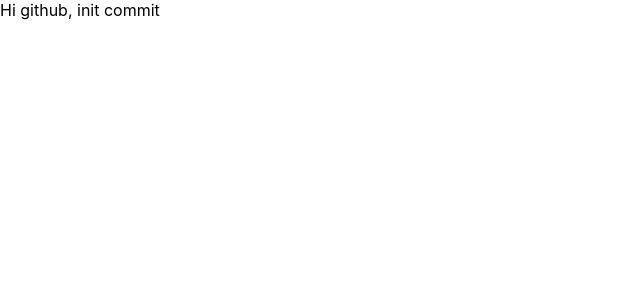
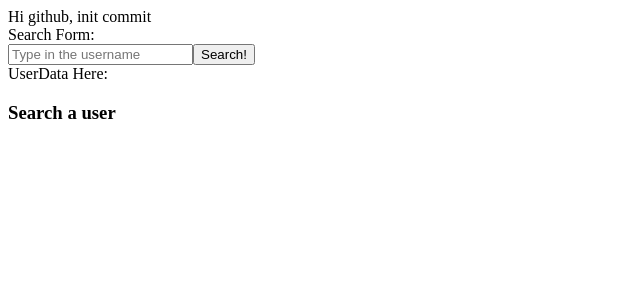
Before and after one commit to JasonAJordan/ritani-cc, a React (Create React App) app: page / in a window 1280 px wide. Shown: the top 300 px of the page, without its empty margins (0-640 px from the left). Built offline with nearby package versions, Linux system fonts and the light colour scheme.

Commit message:
User GETS and followers GETS working, need authenticated requests.

```diff
--- a/src/App.js
+++ b/src/App.js
@@ -1,12 +1,50 @@
 //import logo from './logo.svg';
 //import './App.css';
 
+import React, { useState, useEffect } from "react";
+import Search from "./Search";
+import UserData from "./UserData";
+
+
 function App() {
+
+  const [githubData, setGitHubData] = useState(null);
+  const [followers, setFollowers] = useState(null);
+  const [page, setPage] = useState(1);
+
+
+  function fetchFollowers(pageNumber, github = githubData ){
+    fetch(`https://api.github.com/users/${github.login.toLowerCase()}/followers?page=${pageNumber}&per_page=20`,{
+                method: "GET",
+                headers: {
+                    'Content-Type': 'application/json',
+                  },
+                })
+                .then(response => response.json())
+                .then(data => {
+                    setFollowers(data);
+                })
+  }
+
   return (
     <div className="App">
       <header className="App-header">
         Hi github, init commit
       </header>
+
+
+      <div>
+        <Search setGitHubData={setGitHubData} setFollowers={setFollowers} fetchFollowers={fetchFollowers}/>
+      </div>
+
+      <div>
+        UserData Here:
+
+        <UserData githubData={githubData} followers={followers} page={page} setPage={setPage} fetchFollowers={fetchFollowers}/>
+
+      </div>
+
+
     </div>
   );
 }
--- /dev/null
+++ b/src/Search.js
@@ -0,0 +1,64 @@
+import React, { useState, useEffect } from "react";
+
+function Search ({setGitHubData, setFollowers, fetchFollowers}){
+    const [search, setSearch] = useState("");
+
+
+    function handleFormChange(event){
+        setSearch(event.target.value);
+    }
+
+    // function handleFormChange(event){
+    //     setFormData({...formData,
+    //     [event.target.name]: event.target.value
+    //     })
+    // }
+
+    function handleSearch(event){
+        event.preventDefault();
+
+        fetch(`https://api.github.com/users/${search}`,{
+            method: "GET",
+            headers: {
+                'Content-Type': 'application/json',
+              },
+            })
+            .then(response => response.json())
+            .then(data => {
+                setGitHubData(data)
+                handleFollowers(data);
+            })
+
+    }
+
+    function handleFollowers(github){
+        if (github.login){
+            fetchFollowers(1, github);
+        }
+    }
+
+
+    return (
+        <div>
+            Search Form:
+
+            <form onSubmit={handleSearch}>
+                <input type="text" name="search" placeholder="Type in the username"
+                    value={search}
+                    onChange={handleFormChange}
+                />
+
+                <button type="submit">Search!</button>
+
+            </form>
+
+
+
+        </div>
+
+    );
+
+
+}
+
+export default Search
--- /dev/null
+++ b/src/UserData.js
@@ -0,0 +1,59 @@
+import React, { useState, useEffect } from "react";
+
+function Search ({githubData, followers, page, setPage, fetchFollowers}){
+
+    //const [loadedFollowers, setLoadFollowers] = useState(false);
+    function handleNextPage(num){
+        fetchFollowers(page + num);
+        setPage(page + num);
+    }
+
+    let followersMapped = [];
+
+    if (followers) {
+        followersMapped = followers.map((user) => {
+            return <img key={user.id} src={user.avatar_url} width="80" height="80"/>
+        })
+    }
+
+    if (githubData){
+        if (githubData.message){
+            return (
+                <div>
+                    <h3>User Not Found 404</h3>
+                </div>
+            )
+        } else {
+
+            return (
+                <div>
+                    <h3>UserName: {githubData.login}</h3>
+                    <h3>Followers Count {githubData.followers}</h3>
+
+                    <h3> Followers: {followersMapped}</h3>
+                    {(page === 1) ? null:
+                        <button onCLick={handleNextPage(-1)}>Prior Page</button>}
+                    {(followersMapped.length === 20) ?
+                        <button onClick={handleNextPage(1)}>Next Page</button> : null}
+                    <h3>UserName: {githubData.login}</h3>
+
+                </div>
+            )
+        }
+
+    } else {
+        return (
+            <div>
+
+                <h3>Search a user</h3>
+            </div>
+
+        );
+    }
+
+
+
+
+}
+
+export default Search
--- a/src/index.js
+++ b/src/index.js
@@ -1,13 +1,18 @@
 import React from 'react';
 import ReactDOM from 'react-dom';
-import './index.css';
+//import './index.css';
 import App from './App';
 import reportWebVitals from './reportWebVitals';
 
+//import {BroswerRouter as Router} from "react-router-dom"
+
 ReactDOM.render(
-  <React.StrictMode>
-    <App />
-  </React.StrictMode>,
+
+    //<Router>
+      <App />,
+    //</Router>,
+
+
   document.getElementById('root')
 );
 
```
Also changed, not shown: 1 other file (tests, documents, lock files or other folders).
